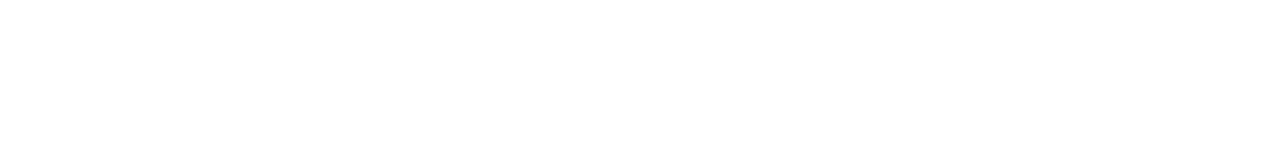
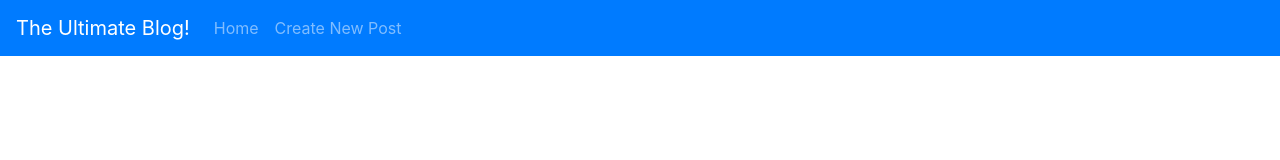
Before and after one commit to KevinUSCU/my-ajax-blog-client, a website: page index.html in a window 1280 px wide. Drawn offline with nearby package versions, Linux system fonts and the light colour scheme.

Commit message:
Update dynamic <div> to id #content.

```diff
--- a/index.html
+++ b/index.html
@@ -8,11 +8,32 @@
     <script src="https://code.jquery.com/jquery-3.2.1.slim.min.js" integrity="sha384-KJ3o2DKtIkvYIK3UENzmM7KCkRr/rE9/Qpg6aAZGJwFDMVNA/GpGFF93hXpG5KkN" crossorigin="anonymous"></script>
     <script src="https://cdnjs.cloudflare.com/ajax/libs/popper.js/1.12.3/umd/popper.min.js" integrity="sha384-vFJXuSJphROIrBnz7yo7oB41mKfc8JzQZiCq4NCceLEaO4IHwicKwpJf9c9IpFgh" crossorigin="anonymous"></script>
     <script src="https://maxcdn.bootstrapcdn.com/bootstrap/4.0.0-beta.2/js/bootstrap.min.js" integrity="sha384-alpBpkh1PFOepccYVYDB4do5UnbKysX5WZXm3XxPqe5iKTfUKjNkCk9SaVuEZflJ" crossorigin="anonymous"></script>
+    <!-- Axios -->
+    <script src="https://unpkg.com/axios/dist/axios.min.js"></script>
     <!-- Local Styles & Scripts -->
     <link rel="stylesheet" href="styles/main.css">
     <script defer src="scripts/main.js"></script>
   </head>
   <body>
-    <!-- page content -->
+    <nav class="navbar navbar-expand-lg navbar-dark bg-primary">
+      <a class="navbar-brand" href="#">The Ultimate Blog!</a>
+      <button class="navbar-toggler" type="button" data-toggle="collapse" data-target="#navbarSupportedContent" aria-controls="navbarSupportedContent" aria-expanded="false" aria-label="Toggle navigation">
+        <span class="navbar-toggler-icon"></span>
+      </button>
+
+      <div class="collapse navbar-collapse" id="navbarSupportedContent">
+        <ul class="navbar-nav mr-auto">
+          <li class="nav-item">
+            <a class="nav-link" href="#">Home</a>
+          </li>
+          <li class="nav-item">
+            <a class="nav-link" href="#">Create New Post</a>
+          </li>
+        </ul>
+      </div>
+    </nav>
+    <div id="content" class="container">
+      <!-- Generated page content goes here -->
+    </div>
   </body>
 </html>
```
